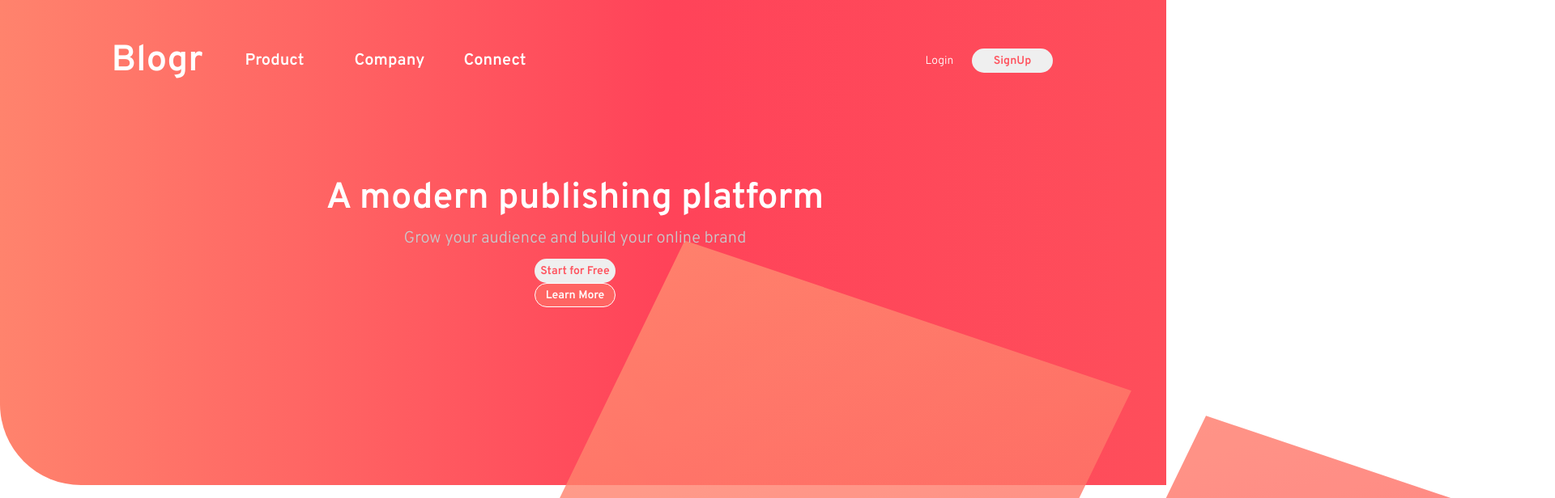
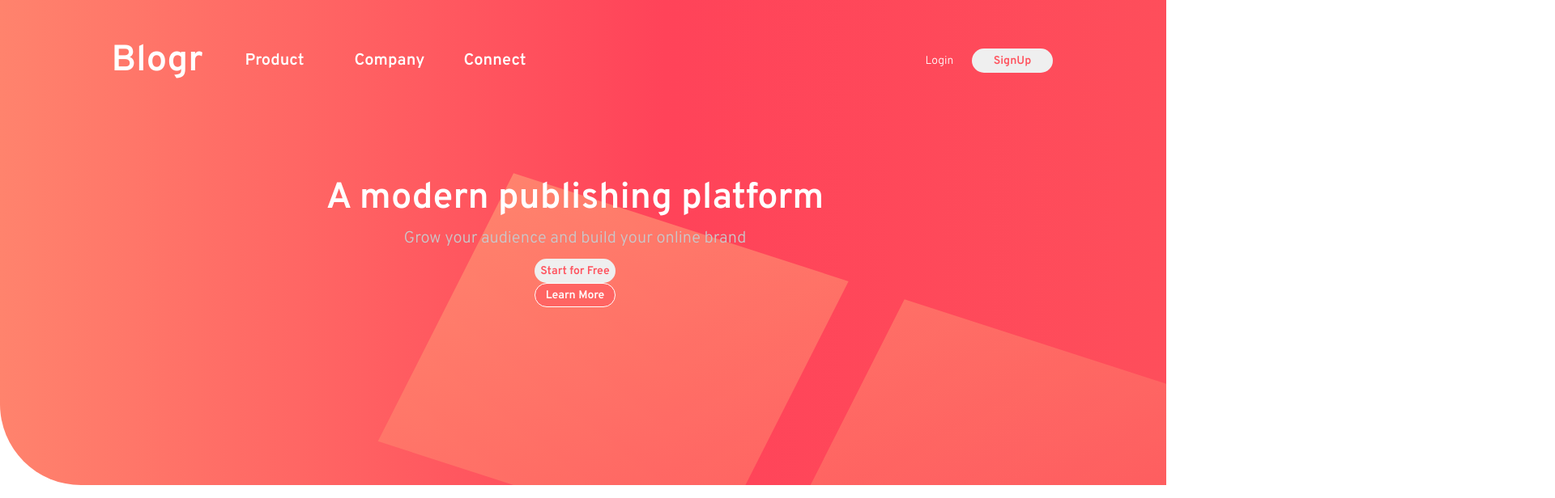
Before and after one commit to monsor3s/react-blogr-landing-page, a React (Create React App) app: page / in a window 1280 px wide. Shown: the top 616 px of the page at 81% size, 1920 px wide, since content can reach past the window. Built offline with nearby package versions, Linux system fonts and the light colour scheme.

Commit message:
updt header backgroundimage cmmt

```diff
--- a/src/Header/HeaderElements.js
+++ b/src/Header/HeaderElements.js
@@ -10,14 +10,16 @@ export const HeaderContainer = styled.div`
     height: 600px;
     background: linear-gradient(90deg, rgba(255,131,109,1) 0%, rgba(255,67,89,1) 57%, rgba(254,78,91,1) 100%);
     border-radius: 0 0 0 100px;
+    overflow: hidden;
 `;
 
 export const ImageBackgroundDesk = styled.img`
     z-index: 0;
-    width: 2400px;
-    height: 2000px;
+    height: 1440px;
+    width: 1800px;
     position: absolute;
     opacity: 0.8;
+
 `;
 
 export const HeaderMenu = styled.ul`
```
